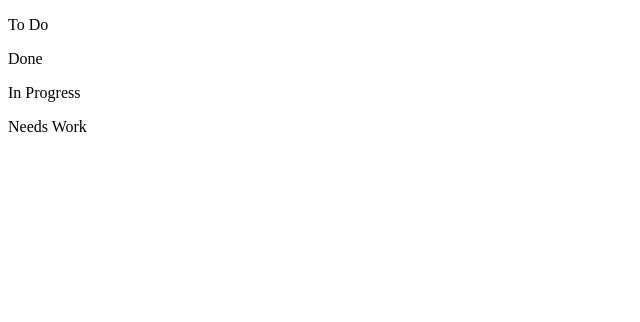
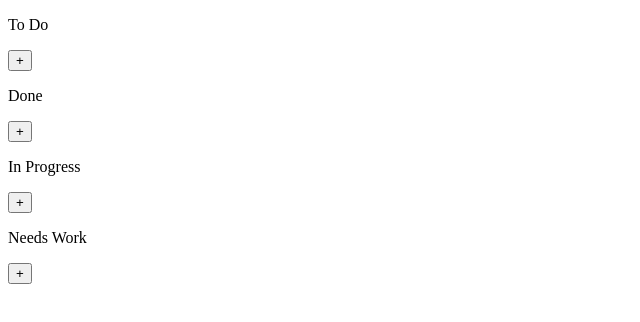
Before and after one commit to JAbreu96/algo-helper-revitalized, a React (Vite) app in the folder client/: page /dashboard in a window 1280 px wide. Shown: the top 322 px of the page, without its empty margins (0-640 px from the left). Built offline with nearby package versions, Linux system fonts and the light colour scheme.

Commit message:
Created Add button, also added functionality for adding a card to the list

```diff
--- a/client/src/App.tsx
+++ b/client/src/App.tsx
@@ -1,10 +1,6 @@
 import { Dashboard } from 'pages'
 import { BrowserRouter as Router, Route, Routes } from 'react-router-dom'
 import { ListObject } from 'types/project_types'
-// interface ListObject {
-//   title: string
-//   cards: Array<object>
-// }
 
 const kanbanBoard: Map<string, ListObject> = new Map()
   .set('todo', { title: 'To Do', cards: [] })
--- a/client/src/components/Dashboard/List.tsx
+++ b/client/src/components/Dashboard/List.tsx
@@ -1,14 +1,27 @@
 import { ReactNode } from 'react'
 
 interface ListProps {
-  listTitle: string
-  children: Array<ReactNode>
+  mapKey: string
+  listTitle: string | undefined
+  children: Array<ReactNode> | undefined
+  addCardHandler: (
+    ev: React.MouseEvent<HTMLButtonElement, MouseEvent>,
+    key: string
+  ) => void
 }
 
 export const List: React.FC<ListProps> = function (props) {
   return (
-    <div>
-      <p>{props.listTitle}</p>
+    <div className="list">
+      <p className="list--title">{props.listTitle}</p>
+      <button
+        className="list--addBtn"
+        onClick={(ev) => {
+          props.addCardHandler(ev, props.mapKey)
+        }}
+      >
+        +
+      </button>
       {props.children}
     </div>
   )
--- a/client/src/pages/Dashboard.tsx
+++ b/client/src/pages/Dashboard.tsx
@@ -1,5 +1,6 @@
 import { List } from 'components/Dashboard/List'
-import { ListObject } from 'types/project_types'
+import { useState } from 'react'
+import { ListObject, Card } from 'types/project_types'
 
 interface DashboardProps {
   lists: Map<string, ListObject>
@@ -8,14 +9,48 @@ interface DashboardProps {
 export const Dashboard: React.FC<DashboardProps> = function (
   props: DashboardProps
 ): JSX.Element {
-  const { lists } = props
+  const [lists, updateLists] = useState(props.lists)
+
+  const addACardToList = function (
+    ev: React.MouseEvent<HTMLButtonElement, MouseEvent>,
+    key: string
+  ) {
+    //Update state
+    const card: Card = {
+      title: 'New Card'
+    }
+
+    //Grab Specific Card List and make copy
+    if (lists.get(key)) {
+      const mutatedList = lists?.get(key)?.cards?.slice()
+      //Push a new card to new list
+      mutatedList?.push(card)
+      const newMap = new Map(lists)
+
+      //Add new List to specific card
+      if (newMap.get(key)) {
+        newMap.get(key)!.cards = mutatedList
+      }
+
+      updateLists(newMap)
+      //TODO: Implement a Post Request to DB
+    }
+  }
+
   return (
     <div>
-      {new Array(...lists.values()).map((elem, i) => {
+      {new Array(...lists.keys()).map((key) => {
+        const list: ListObject | undefined = lists.get(key)
+
         return (
-          <List key={elem.title} listTitle={elem.title}>
-            {elem.cards.map((list) => {
-              return <p key={list.title}>Card</p>
+          <List
+            mapKey={key}
+            key={key}
+            listTitle={list?.title}
+            addCardHandler={addACardToList}
+          >
+            {list?.cards?.map((list, idx) => {
+              return <p key={list.title + ' ' + idx}>Algorithm Title</p>
             })}
           </List>
         )
--- a/client/src/types/project_types.ts
+++ b/client/src/types/project_types.ts
@@ -1,9 +1,8 @@
 export interface Card {
   title: string
-  children: Array<object>
 }
 
 export interface ListObject {
   title: string
-  cards: Array<Card>
+  cards: Array<Card> | undefined
 }
```
